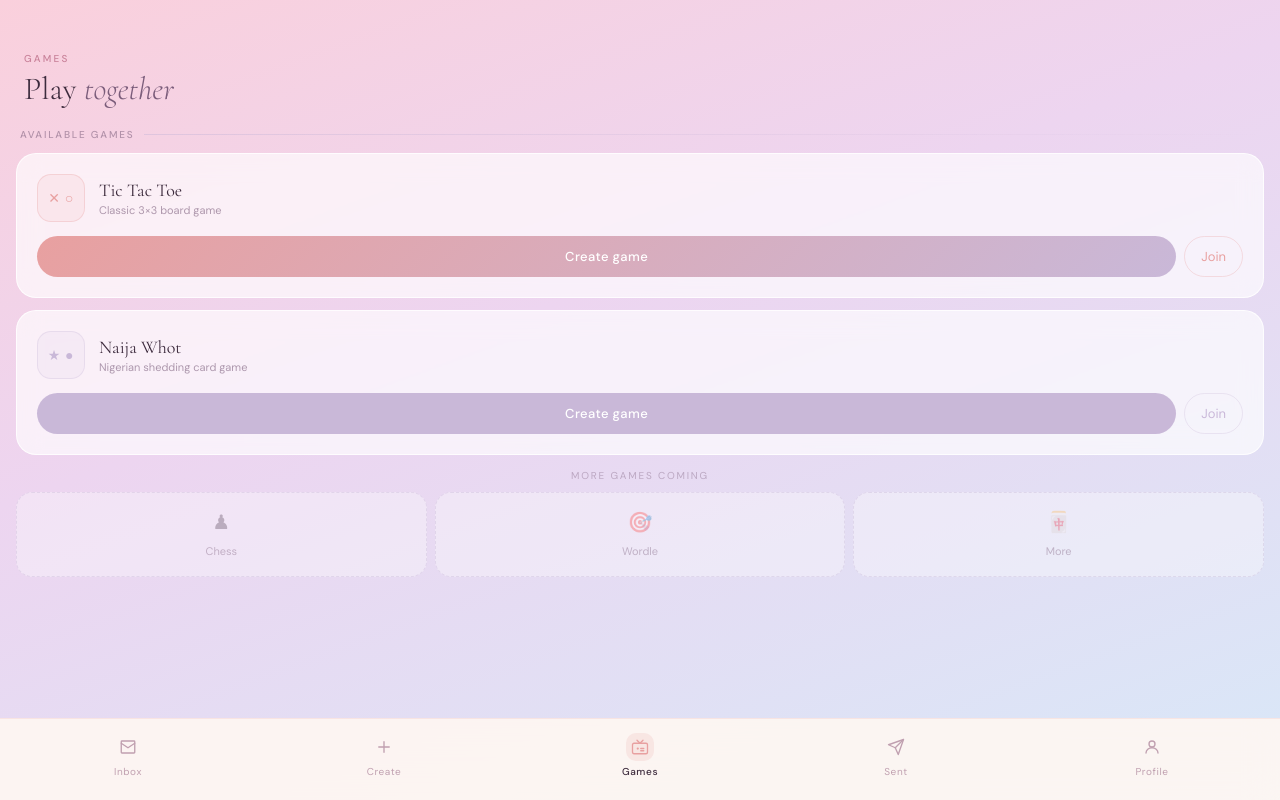
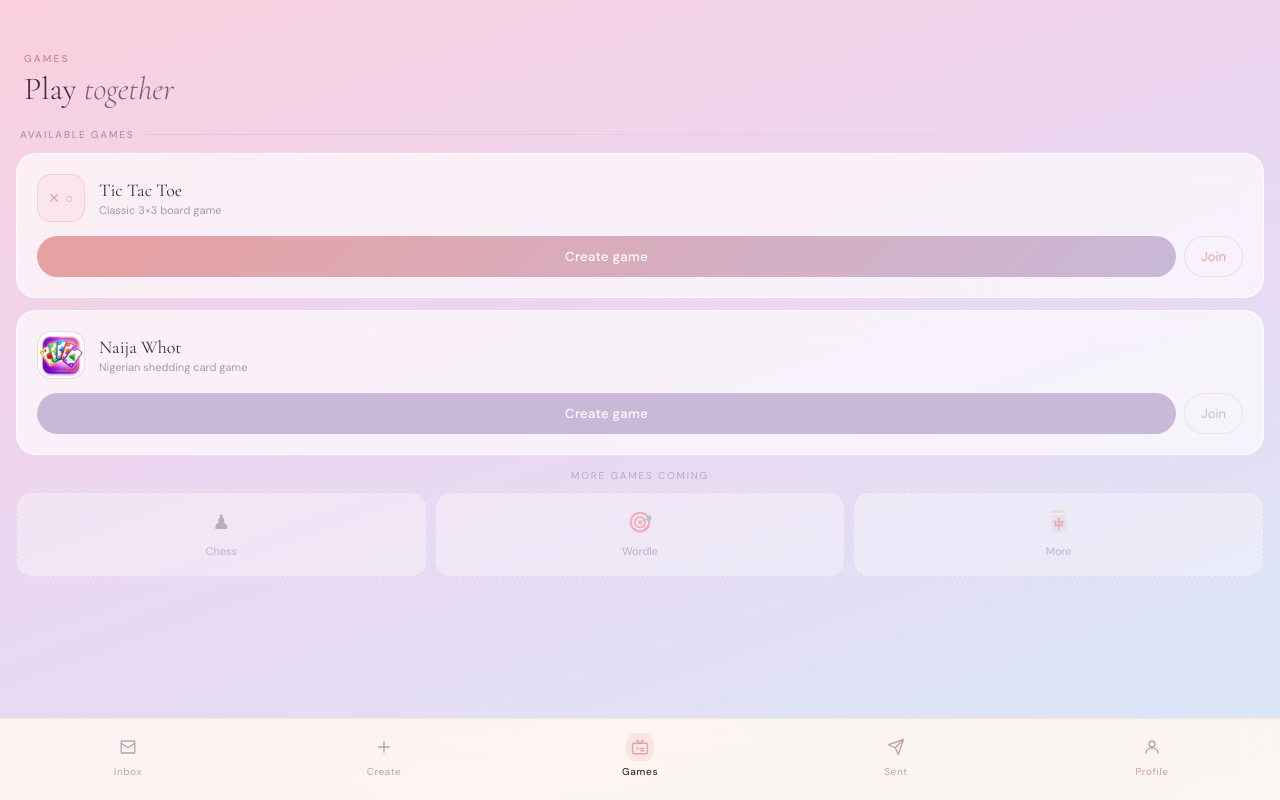
Before and after one commit to TripleAze/habibty, a Next.js app: page /games in a window 1280 px wide. Built offline with nearby package versions, Linux system fonts and the light colour scheme; no server answers; the database is empty; sample sign-in values are in the browser's storage.

Commit message:
feat: add whot-icon.png to public assets

```diff
--- a/app/games/page.tsx
+++ b/app/games/page.tsx
@@ -85,6 +85,7 @@ export default function GamesPage() {
       name: 'Tic Tac Toe',
       desc: 'Classic 3×3 board game',
       symbol: '✕ ○',
+      icon: undefined as string | undefined,
       color: '#E8A0A0',
       bg: 'rgba(232,160,160,0.12)',
       border: 'rgba(232,160,160,0.3)',
@@ -94,6 +95,7 @@ export default function GamesPage() {
       name: 'Naija Whot',
       desc: 'Nigerian shedding card game',
       symbol: '★ ●',
+      icon: '/whot-icon.png',
       color: '#C9B8D8',
       bg: 'rgba(201,184,216,0.12)',
       border: 'rgba(201,184,216,0.3)',
@@ -153,8 +155,11 @@ export default function GamesPage() {
         {games.map(g => (
           <div key={g.type} className="game-card">
             <div className="game-card-header">
-              <div className="game-icon" style={{ background: g.bg, color: g.color, border: `1px solid ${g.border}` }}>
-                {g.symbol}
+              <div className="game-icon" style={{ background: g.bg, color: g.color, border: `1px solid ${g.border}`, overflow: 'hidden', padding: 0 }}>
+                {g.icon
+                  ? <img src={g.icon} alt={g.name} style={{ width: '100%', height: '100%', objectFit: 'cover', borderRadius: 14 }} />
+                  : g.symbol
+                }
               </div>
               <div>
                 <div className="game-name">{g.name}</div>
```
Also changed, not shown: public/whot-icon.png (added).
